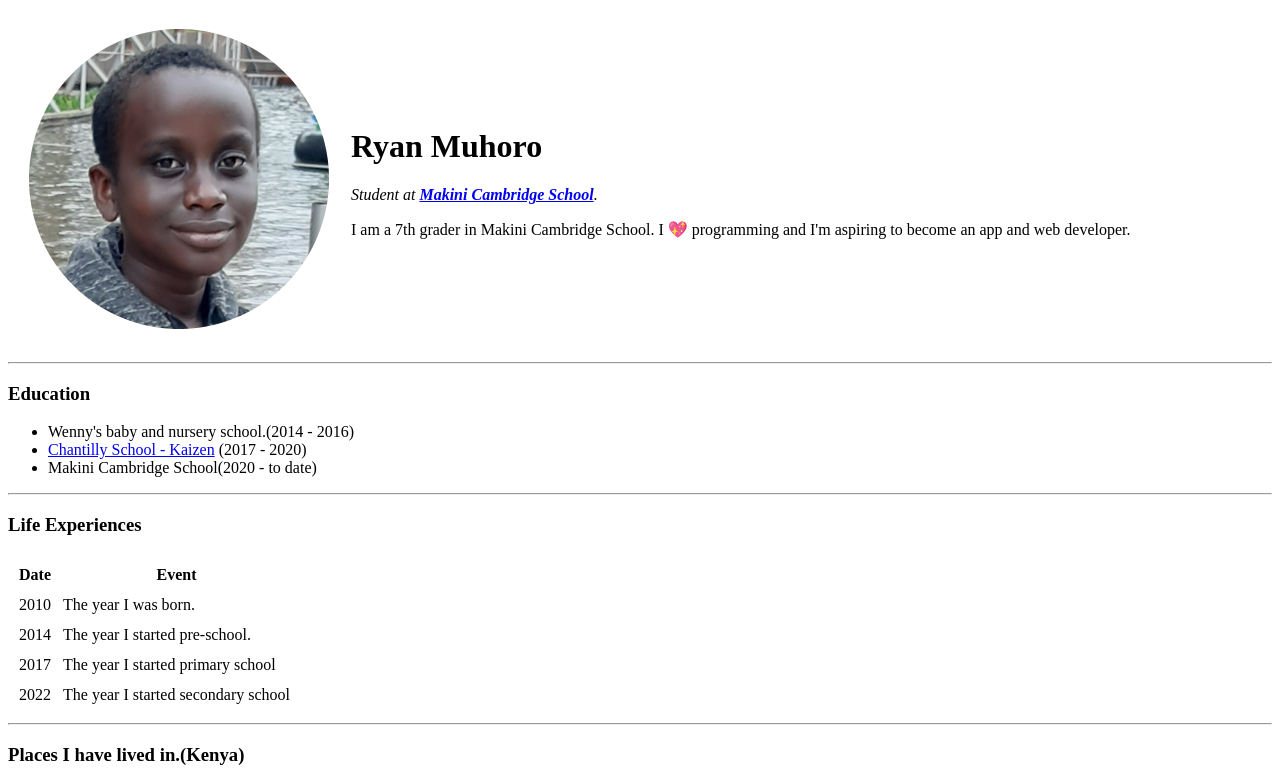
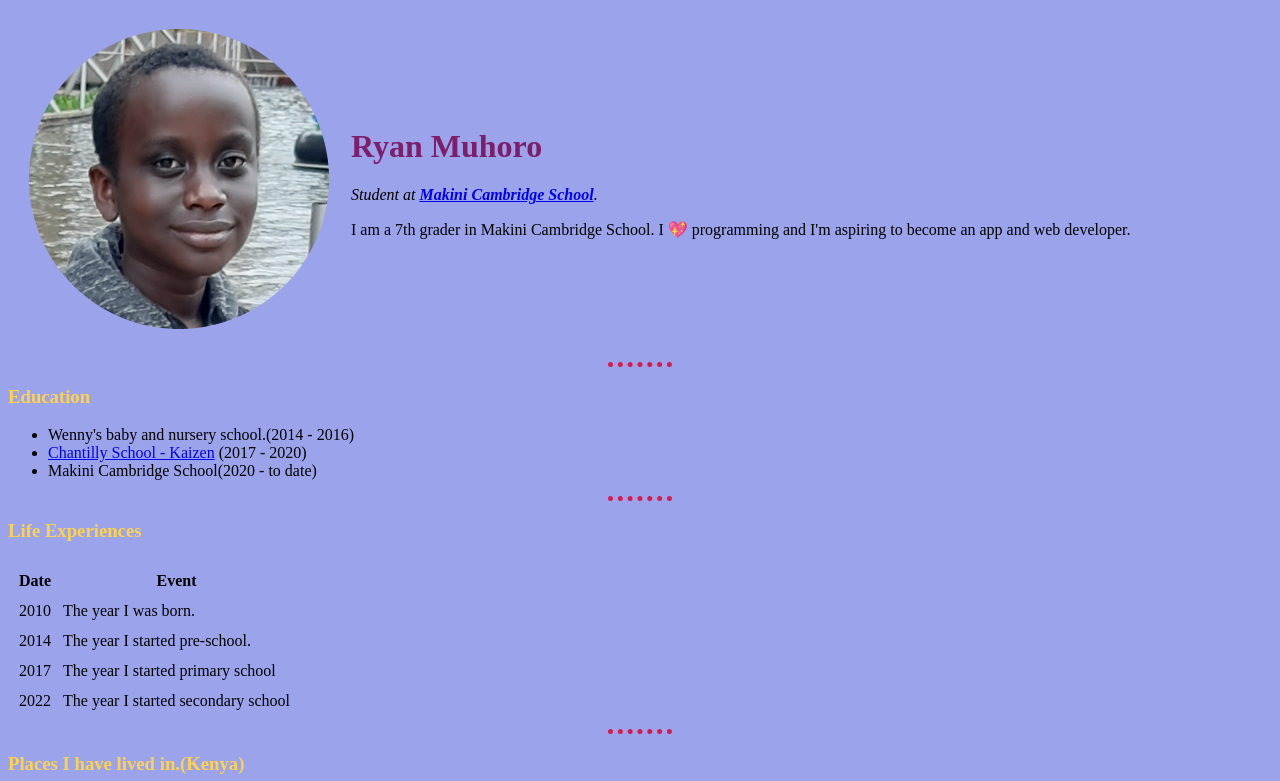
Before and after one commit to Phoenix-skull/personal-site, a plain HTML site: page index.html in a window 1280 px wide. Shown: the top 781 px of the page. Drawn offline with Linux system fonts and the light colour scheme.

Commit message:
Adding CSS to my cv

```diff
--- /dev/null
+++ b/CSS-for-personal-site/styles.css
@@ -0,0 +1,18 @@
+body {
+  background-color: #9BA3EB
+}
+
+hr {
+  border-color: #D61C4E;
+  border-style: dotted none none;
+  border-width: 5px;
+  width: 5%;
+}
+
+h1 {
+  color: #7D1E6A;
+}
+
+h3 {
+  color: #FFD24C;
+}
--- a/index.html
+++ b/index.html
@@ -1,13 +1,16 @@
 <!DOCTYPE html>
 <html lang="en" dir="ltr">
+
   <head>
     <meta charset="utf-8">
     <title>Ryan's Personal Site</title>
+    <link rel="stylesheet" href="CSS-for-personal-site/styles.css">
   </head>
+
   <body>
     <table cellspacing="20">
       <tr>
-        <td><img src="images\Ryan-modified.png" alt="Ryan's profile picture"></td>
+        <td><img src="images/Ryan-modified.png" alt="Ryan's profile picture"></td>
 
         <td>
           <h1>Ryan Muhoro</h1>
```
Also changed, not shown: contact-me.html (+1 -0 lines), hobbies.html (+2 -1 lines).
